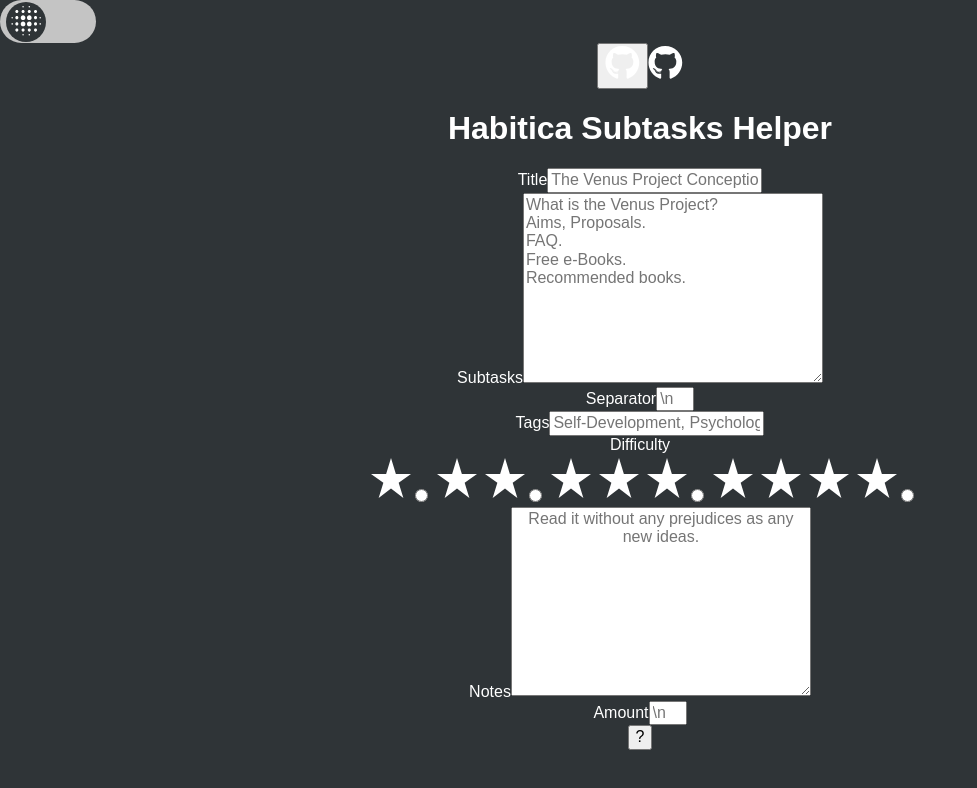
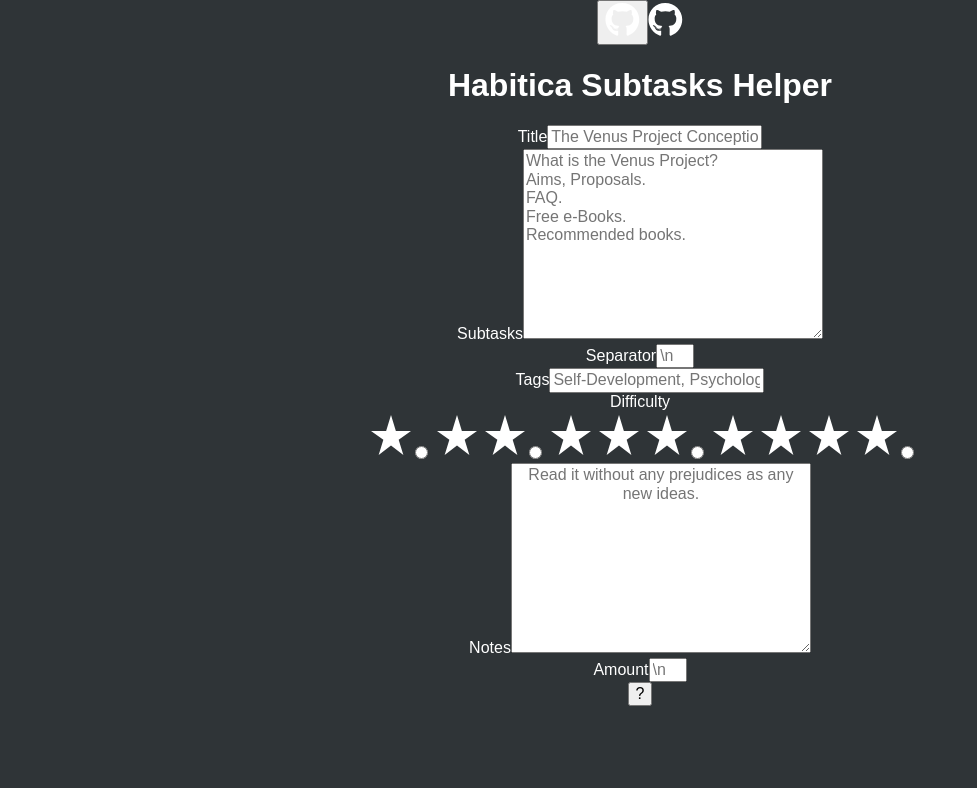
Before and after one commit to FreePhoenix888/Habitica-Subtasks-Helper, a React (Create React App) app: page / in a window 1280 px wide. Shown: the top 788 px of the page, without its empty margins (0-977 px from the left). Built offline with nearby package versions, Linux system fonts and the light colour scheme.

Commit message:
Remove unused components

```diff
--- a/src/App.tsx
+++ b/src/App.tsx
@@ -14,7 +14,8 @@ import {
 	Modal,
 	Header,
 	ToggleSwitch,
-	BlurIcon,
+	IconBlur,
+	ToggleSwitchBlur,
 } from './components';
 import { ReactComponent as StarSVG } from './media/images/star_icon.svg';
 import './styles/App.scss';
@@ -22,9 +23,6 @@ import './styles/App.scss';
 function App(): JSX.Element {
 	return (
 		<>
-			<ToggleSwitch>
-				<BlurIcon />
-			</ToggleSwitch>
 			<Header />
 			<div className="container">
 				<h1>Habitica Subtasks Helper</h1>
```
